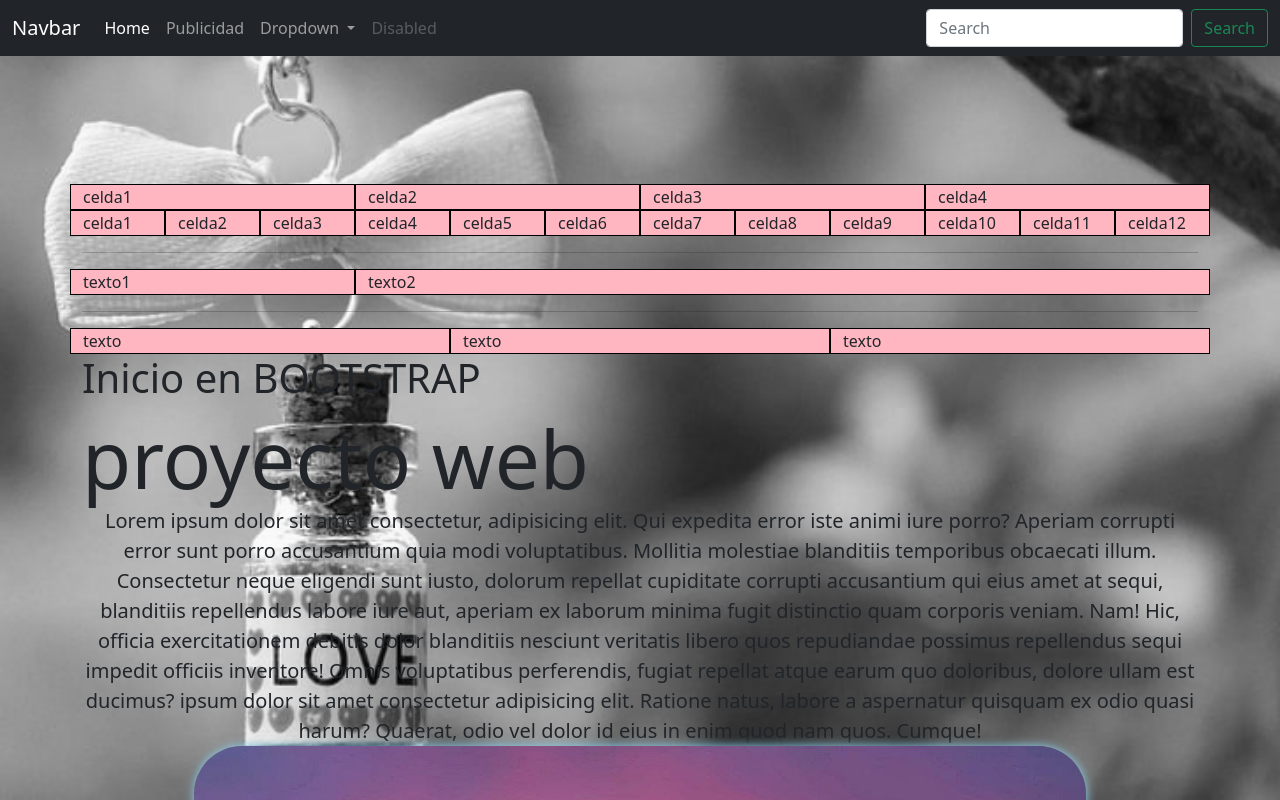
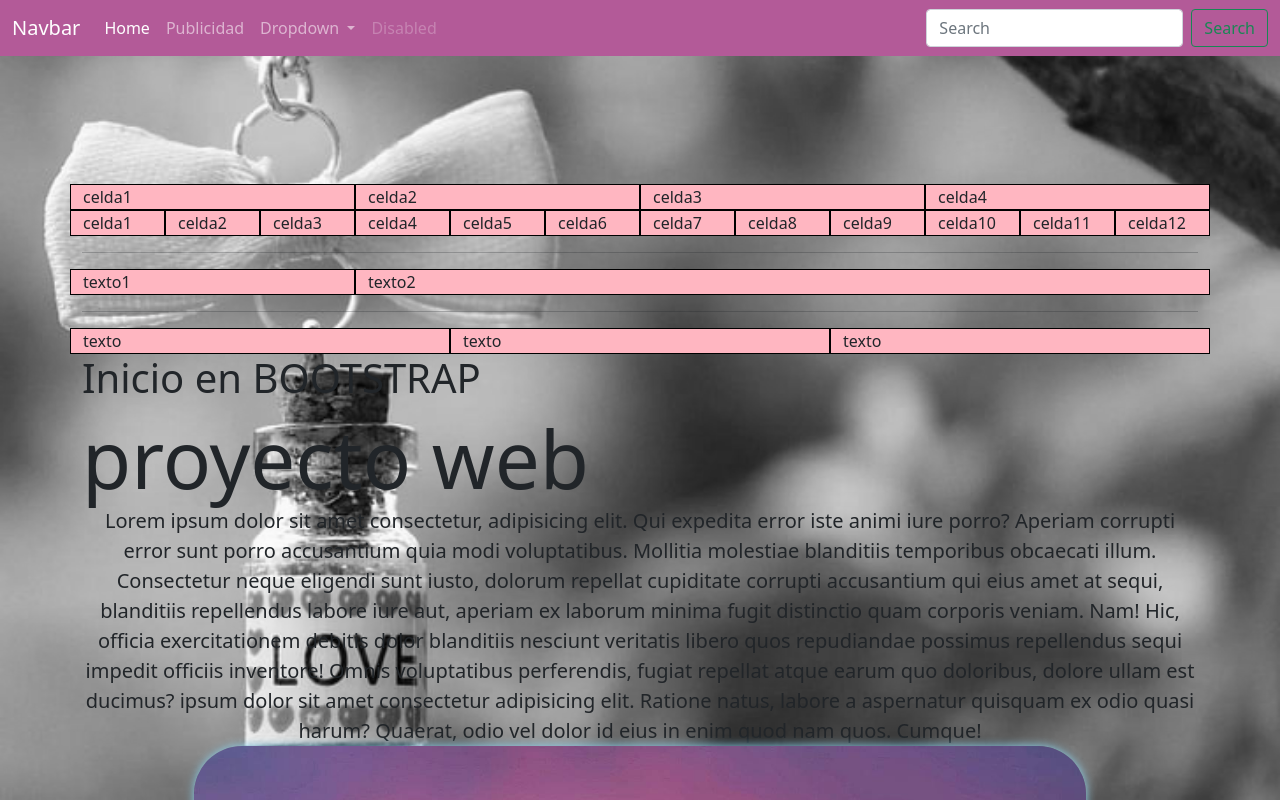
Before and after one commit to DaniOrejuela28/bootstrap, a plain HTML site: page index.html in a window 1280 px wide. Shown: the top 800 px of the page. Drawn offline with Linux system fonts and the light colour scheme.

Commit message:
retomar color del menu

```diff
--- a/css/estilos.css
+++ b/css/estilos.css
@@ -33,7 +33,7 @@
     background: lightcoral;
 }*/
 .navbar-dark, .bg-dark{
-    /*background: rgb(179, 90, 152) !important;*/
+    background: rgb(179, 90, 152) !important;
 }
 
 .espacio{
```
